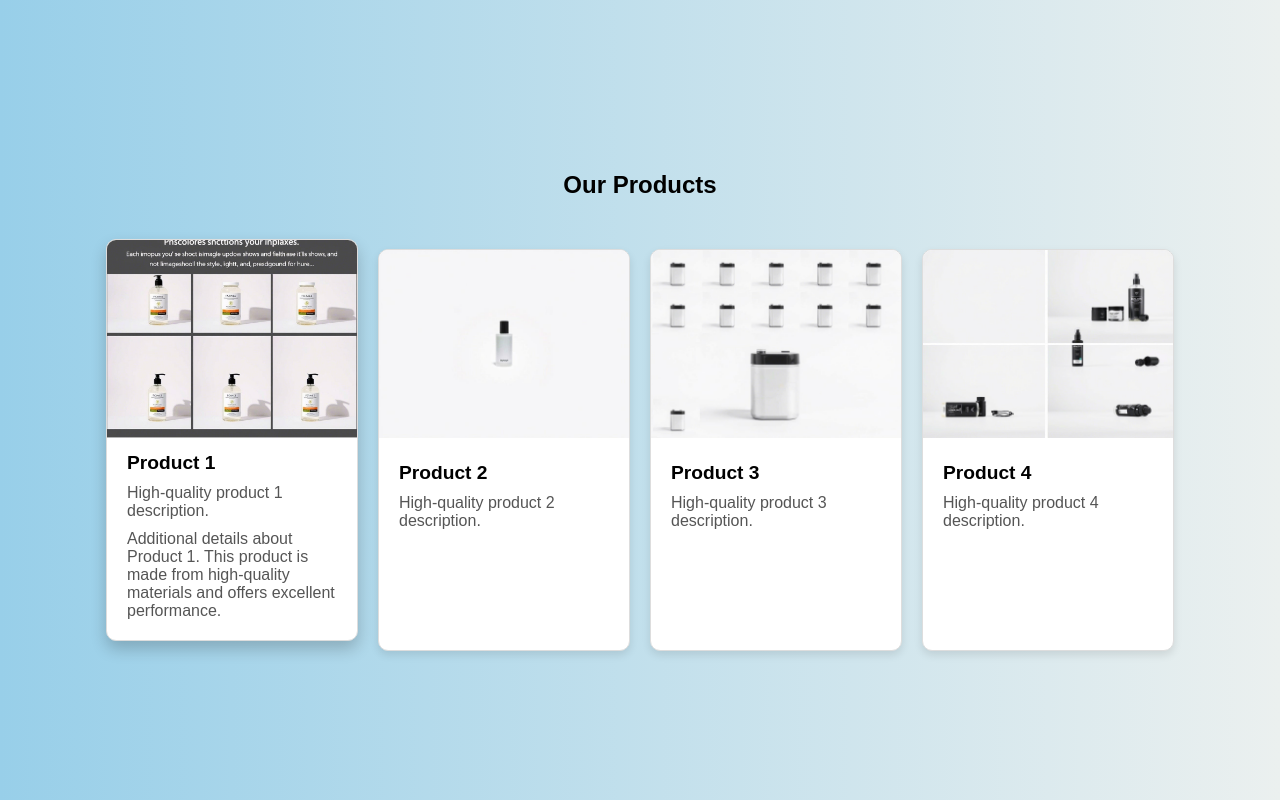
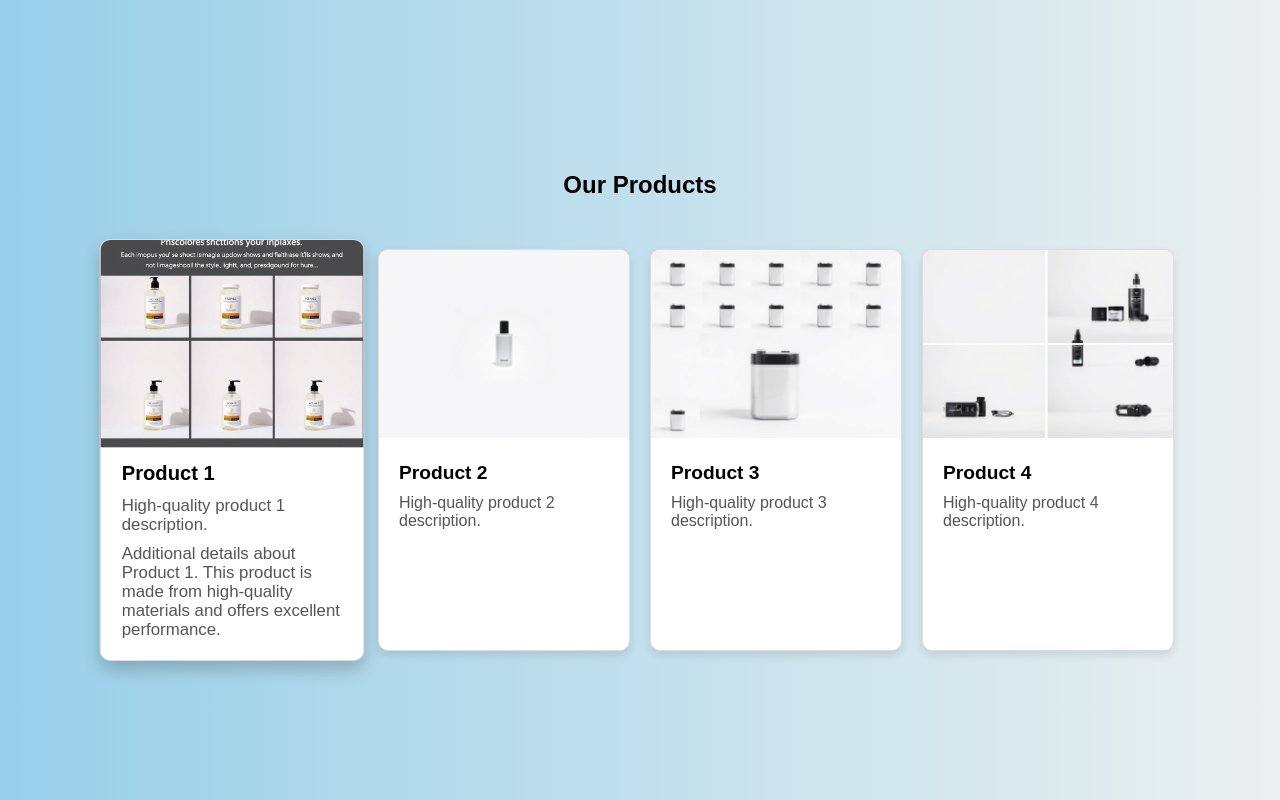
Before and after one commit to KSBMR/tasara, a plain HTML site: page index.html in a window 1280 px wide. In both pictures the pointer is over the element 232 px from the left and 1728 px from the top of the page. Shown: the part 1328-2128 px from the top of the page. Drawn offline with Linux system fonts and the light colour scheme.

Commit message:
Update style.css

```diff
--- a/style.css
+++ b/style.css
@@ -196,32 +196,33 @@ section h2:hover::after {
     transition: transform 0.5s ease-in-out;
 }
 
-/* Our Products Section - Adjusted Product Card Hover Effects */
+/* Our Products Section */
 .product-grid {
     display: flex;
     flex-wrap: wrap;
+    gap: 20px;
     justify-content: center;
-    gap: 20px;
 }
 
 .product-card {
     width: 250px;
-    background-color: #ffffff;
+    background-color: #fff;
     border: 1px solid #ddd;
     border-radius: 10px;
     overflow: hidden;
-    box-shadow: 0 4px 8px rgba(0, 0, 0, 0.1);
+    box-shadow: 0 4px 8px rgba(0,0,0,0.1);
     transition: transform 0.3s ease-in-out, box-shadow 0.3s ease-in-out;
     position: relative;
 }
 
+/* Hover effect: Only the hovered product-card enlarges */
 .product-card:hover {
-    transform: translateY(-10px);
-    box-shadow: 0 8px 16px rgba(0, 0, 0, 0.2);
+    transform: scale(1.05);
+    box-shadow: 0 8px 16px rgba(0,0,0,0.2);
 }
 
-/* Image Hover Effect for the hovered product card only */
-.product-image img {
+/* Product Image: Scale only within the hovered product-card */
+.product-card .product-image img {
     width: 100%;
     height: auto;
     transition: transform 0.3s ease-in-out;
@@ -231,12 +232,11 @@ section h2:hover::after {
     transform: scale(1.1);
 }
 
-/* Product Info and More Details */
+/* Product Information Styling */
 .product-info {
     padding: 20px;
     text-align: left;
 }
-
 .product-info h3 {
     margin: 0 0 10px;
     font-size: 1.2em;
@@ -247,13 +247,14 @@ section h2:hover::after {
     color: #555;
 }
 
-/* Only show the more details for the card being hovered */
+/* Hide additional details by default */
 .more-details {
     display: none;
     margin-top: 10px;
     color: #333;
 }
 
+/* Only show the additional details when hovering over the current product-card */
 .product-card:hover .more-details {
     display: block;
 }
@@ -366,7 +367,7 @@ footer {
     text-decoration: none;
 }
 
-.social-media a:hover {
+social-media a:hover {
     color: #ddd;
 }
 
```
